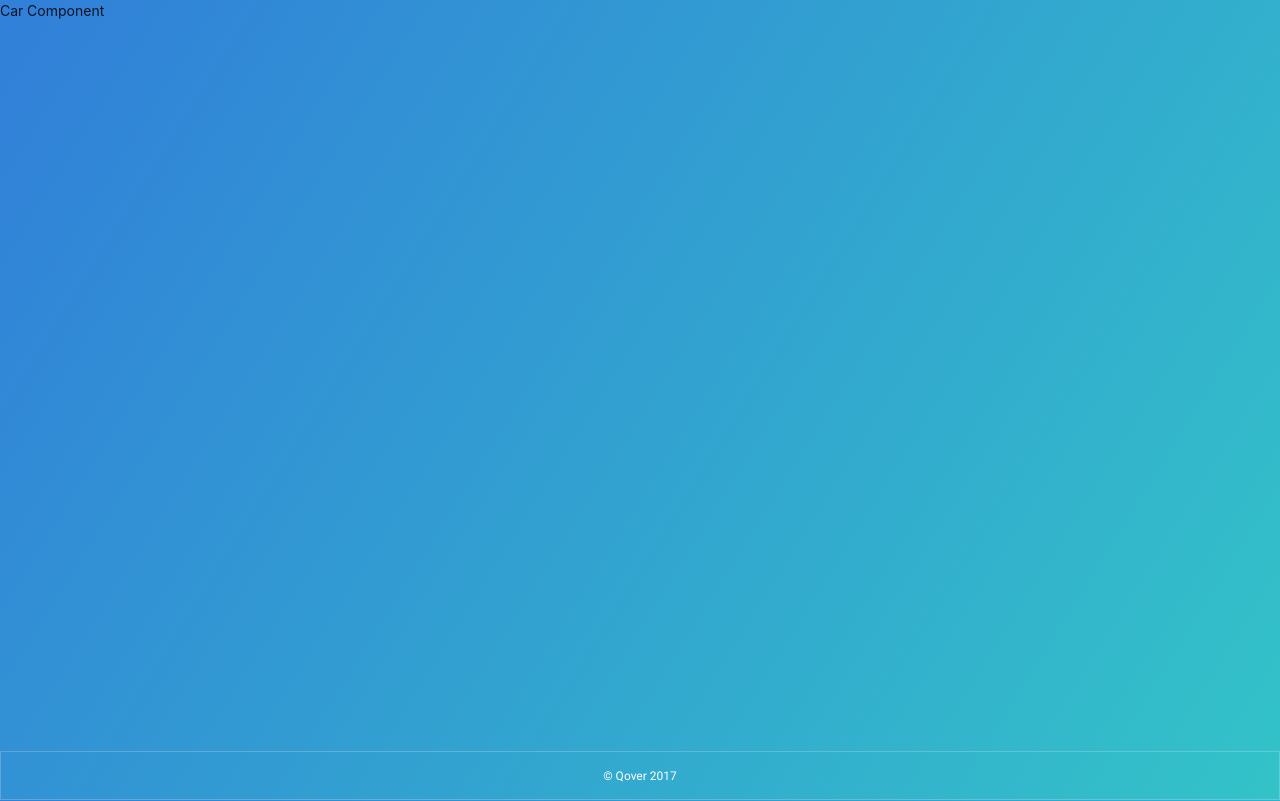
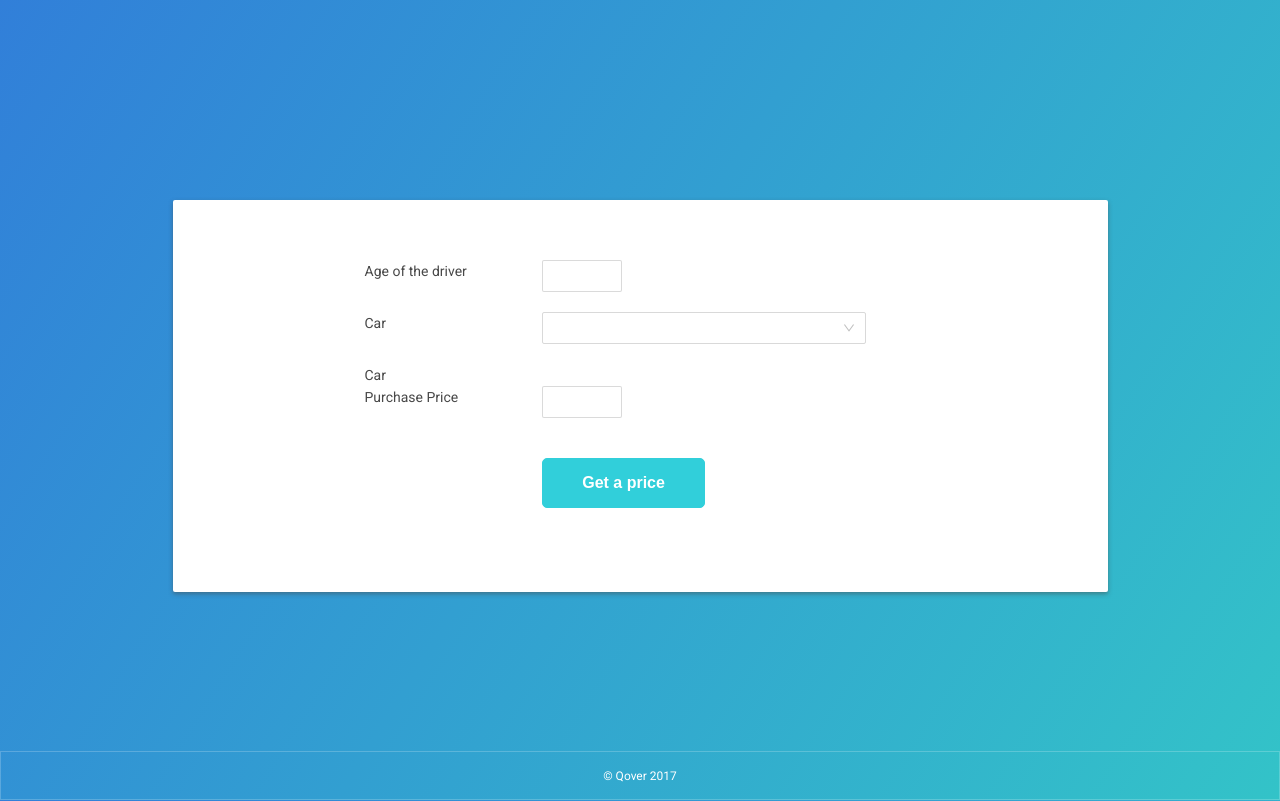
Before and after one commit to jochenf36/qover-assignment, a React (Create React App) app in the folder qover-frontend/: page /car in a window 1280 px wide. Built offline with nearby package versions, Linux system fonts and the light colour scheme.

Commit message:
- Add input fields - Add input validation

```diff
--- /dev/null
+++ b/qover-frontend/src/helpers/carHelpers.ts
@@ -0,0 +1,89 @@
+import Dinero from 'dinero.js';
+
+export type Model = 'Audi' | 'BMW' | 'PORSCHE';
+const AUDI: Model = 'Audi' as Model;
+const BMW: Model = 'bmw' as Model;
+const PORSCHE: Model = 'porsche' as Model;
+
+type Plan = 'global' | 'universal';
+export const GLOBAL_PLAN: Plan = 'Audi' as Plan;
+export const UNIVERSAL_PLAN: Plan = 'bmw' as Plan;
+
+export const models = {
+  audi: AUDI,
+  bmw: BMW,
+  porsche: PORSCHE,
+};
+
+const AUDI_DEFAULT = 250 * 100;
+const BMW_DEFAULT = 150 * 100;
+const PORSCHE_DEFAULT = 500 * 100;
+
+const AUDI_PERCENTAGE = 30;
+const BMW_PERCENTAGE = 40;
+const PORSCHE_PERCENTAGE = 70;
+
+const EUR = 'EUR';
+
+export function calculatePrice(
+  model: Model,
+  value: number,
+  plan: Plan,
+): Dinero.Dinero {
+  let price = Dinero({ amount: 0 });
+
+  if (plan === GLOBAL_PLAN) {
+    switch (model) {
+      case models.audi:
+        price = Dinero({ amount: AUDI_DEFAULT, currency: EUR });
+        break;
+      case models.bmw:
+        price = Dinero({ amount: BMW_DEFAULT, currency: EUR });
+        break;
+      case models.porsche:
+        price = Dinero({ amount: PORSCHE_DEFAULT, currency: EUR });
+        break;
+      default:
+        break;
+    }
+  } else {
+    const valueDinero = value * 100;
+    switch (model) {
+      case models.audi:
+        price = Dinero({ amount: AUDI_DEFAULT, currency: EUR }).add(
+          Dinero({ amount: valueDinero, currency: EUR }).percentage(
+            AUDI_PERCENTAGE,
+          ),
+        );
+        break;
+      case models.bmw:
+        price = Dinero({ amount: BMW_DEFAULT, currency: EUR }).add(
+          Dinero({ amount: valueDinero, currency: EUR }).percentage(
+            BMW_PERCENTAGE,
+          ),
+        );
+        break;
+      case models.porsche:
+        price = Dinero({ amount: PORSCHE_DEFAULT, currency: EUR }).add(
+          Dinero({ amount: valueDinero, currency: EUR }).percentage(
+            PORSCHE_PERCENTAGE,
+          ),
+        );
+        break;
+      default:
+        break;
+    }
+  }
+  return price;
+}
+
+export function formatPrice(price: Dinero.Dinero): string {
+  //TODO check if there is no better way to format to Belgium Style
+  return (
+    price
+      .toFormat('0,0.0')
+      .replace(',', 'tmp')
+      .replace('.', ',')
+      .replace('tmp', '.') + ' EUR'
+  );
+}
--- a/qover-frontend/src/pages/Car/Car.module.css
+++ b/qover-frontend/src/pages/Car/Car.module.css
@@ -1,2 +1,92 @@
+:root {
+  --label-width: 150px;
+  --label-padding: 5%;
+}
+
 .Car {
+  padding-top: 200px;
 }
+
+.box {
+  margin: 0 auto;
+  width: 75%;
+  max-width: 935px;
+  min-height: 370px;
+  border-radius: 2px;
+  box-shadow: 0 2px 4px 0 rgba(72, 72, 72, 0.5);
+  background-color: #ffffff;
+  padding: 60px 15%;
+}
+
+.label {
+  width: var(--label-width);
+  font-family: Roboto;
+  font-size: 15px;
+  font-weight: normal;
+  font-stretch: normal;
+  font-style: normal;
+  line-height: normal;
+  letter-spacing: normal;
+  color: var(--greyish-brown);
+  display: inline-block;
+  margin-right: var(--label-padding);
+}
+
+.input {
+  width: 80px;
+  border-radius: 2px;
+  border: solid 1px rgba(72, 72, 72, 0.2);
+  background-color: #ffffff;
+}
+
+.carSelect {
+  width: 324px !important;
+  border-radius: 2px;
+  background-color: #ffffff;
+}
+
+.priceInput {
+  composes: input;
+  width: 80px;
+  margin-right: 10px;
+}
+
+.formItem {
+  display: inline-block;
+  margin-bottom: 20px;
+}
+
+.submit {
+  margin-top: 20px;
+  margin-left: calc(var(--label-width) + var(--label-padding));
+  width: 163px;
+  height: 50px;
+  border-radius: 5px;
+  border: solid 1px #31cfda;
+  background-color: #31cfda;
+  font-family: museo-sans, sans-serif;
+  font-size: 16px;
+  font-weight: bold;
+  font-stretch: normal;
+  font-style: normal;
+  line-height: normal;
+  letter-spacing: normal;
+  text-align: center;
+  color: #ffffff;
+  cursor: pointer;
+}
+
+@media screen and (max-width: 1108px) {
+  .box {
+    padding: 60px 5%;
+  }
+  .carSelect {
+    width: 120px !important;
+  }
+}
+
+@media screen and (min-width: 1453px) {
+  .box {
+    padding: 60px 5%;
+  }
+}
--- a/qover-frontend/src/pages/Car/Car.tsx
+++ b/qover-frontend/src/pages/Car/Car.tsx
@@ -1,6 +1,152 @@
 import React from 'react';
 import styles from './Car.module.css';
+import { InputNumber, Select, Form } from 'antd';
+import {
+  models,
+  calculatePrice,
+  Model,
+  UNIVERSAL_PLAN,
+  formatPrice,
+} from '../../helpers/carHelpers';
+import { useHistory } from 'react-router-dom';
+import { PATH_QUOTE } from '../../App';
 
-const Car: React.FC = () => <div className={styles.Car}>Car Component</div>;
+const { Option } = Select;
+
+const availableCars = [models.audi, models.bmw, models.porsche].sort();
+
+const MIN_PRICE = 5000;
+const MIN_AGE = 18;
+const MIN_AGE_PORSCHE = 25;
+
+type formData = {
+  age: number;
+  car: string;
+  price: number;
+};
+
+function carAgeValidator(car: string, age: number) {
+  if (car === models.porsche && age < MIN_AGE_PORSCHE) {
+    return Promise.reject('Sorry! We can not accept this particular risk');
+  }
+  return Promise.resolve();
+}
+
+const Car: React.FC = () => {
+  const history = useHistory();
+
+  const validateAge = () => ({
+    validator(rule: any, value: number) {
+      if (value && value > MIN_AGE) {
+        return Promise.resolve();
+      }
+      return Promise.reject('Sorry! The driver is too young');
+    },
+  });
+
+  const validateCarWithAge = ({
+    getFieldValue,
+  }: {
+    getFieldValue: (arg: string) => any;
+  }) => ({
+    validator(rule: any, value: string) {
+      return carAgeValidator(value, getFieldValue('age'));
+    },
+  });
+
+  const validateAgeWithCar = ({
+    getFieldValue,
+  }: {
+    getFieldValue: (arg: string) => any;
+  }) => ({
+    validator(rule: any, value: number) {
+      return carAgeValidator(getFieldValue('car'), value);
+    },
+  });
+
+  const validatePrice = () => ({
+    validator(rule: any, value: number) {
+      if (value && value >= MIN_PRICE) {
+        return Promise.resolve();
+      }
+      return Promise.reject('Sorry! The price of the car is too low');
+    },
+  });
+
+  const onFinish = async (values: formData) => {
+    const params = new URLSearchParams();
+    params.append('car', values.car);
+    params.append('price', String(values.price));
+    history.push(`${PATH_QUOTE}?${params.toString()}`);
+  };
+
+  return (
+    <div className={styles.Car}>
+      <div className={styles.box}>
+        <Form name="basic" onFinish={onFinish}>
+          <div>
+            <label htmlFor="basic_age" title="age" className={styles.label}>
+              Age of the driver
+            </label>
+            <Form.Item
+              className={styles.formItem}
+              name="age"
+              rules={[validateAge, validateAgeWithCar]}
+              validateTrigger=""
+            >
+              <InputNumber className={styles.input} />
+            </Form.Item>
+          </div>
+
+          <div>
+            <label htmlFor="basic_car" title="car" className={styles.label}>
+              Car
+              {/* name prop - causes the warning */}
+            </label>
+            <Form.Item
+              name="car"
+              className={styles.formItem}
+              rules={[validateCarWithAge]}
+              validateTrigger=""
+            >
+              <Select className={styles.carSelect}>
+                {availableCars.map((car) => (
+                  <Option key={car} value={car}>
+                    {car}
+                  </Option>
+                ))}
+              </Select>
+            </Form.Item>
+          </div>
+
+          <label htmlFor="basic_car" title="car" className={styles.label}>
+            Car
+          </label>
+
+          <div>
+            <label htmlFor="basic_price" title="price" className={styles.label}>
+              Purchase Price
+            </label>
+            <Form.Item
+              className={styles.formItem}
+              name="price"
+              rules={[validatePrice]}
+              validateTrigger=""
+            >
+              <InputNumber
+                className={styles.priceInput}
+                parser={(value = '') => value.replace(/€\s?|(,*)/g, '')}
+              />
+            </Form.Item>
+          </div>
+
+          <Form.Item className={styles.bottom}>
+            <button className={styles.submit}>Get a price</button>
+          </Form.Item>
+        </Form>
+      </div>
+    </div>
+  );
+};
 
 export default Car;
```
